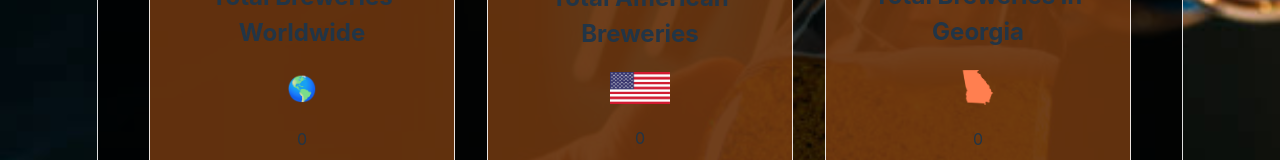
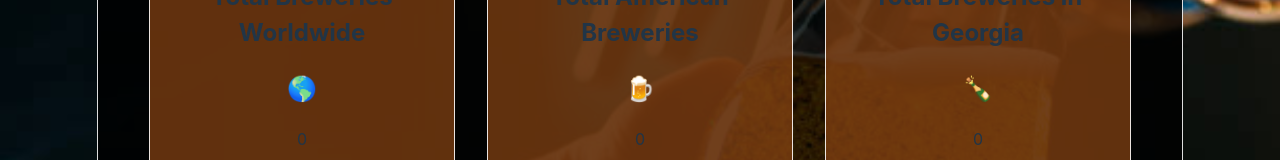
Before and after one commit to archishmagoli/brew-hub, a React (Vite) app: page / in a window 1280 px wide. Shown: the part 354-514 px from the top of the page. Built offline with nearby package versions, Linux system fonts and the light colour scheme; no server answers.

Commit message:
use emojis instead

```diff
--- a/src/App.css
+++ b/src/App.css
@@ -46,13 +46,3 @@
   padding: 0.5em;
   background-color: rgba(38, 38, 38, 0.8);
 }
-
-#flag {
-  width: 25%;
-  height: 30%;
-}
-
-.georgia {
-  width: 15%;
-  height: 5%;
-}
--- a/src/Cards.jsx
+++ b/src/Cards.jsx
@@ -34,8 +34,6 @@ const Cards = () => {
                 numberUS: totalNumUS,
                 numberGeorgia: totalNumGeorgia
             });
-
-            console.log(metadata);
         }
 
         fetchMetadata();
@@ -51,13 +49,13 @@ const Cards = () => {
 
             <div className='card'>
                 <h2>Total American Breweries</h2>
-                <img src='src\assets\usa.avif' id='flag'></img>
+                <h2>🍺</h2>
                 <p>{metadata.numberUS}</p>
             </div>
 
             <div className='card'>
                 <h2>Total Breweries in Georgia</h2>
-                <img src='src\assets\georgia.png' className='georgia'></img>
+                <h2>🍾</h2>
                 <p>{metadata.numberGeorgia}</p>
             </div>
         </div>
```
Also changed, not shown: src/assets/georgia.png (deleted), src/assets/usa.avif (deleted).
